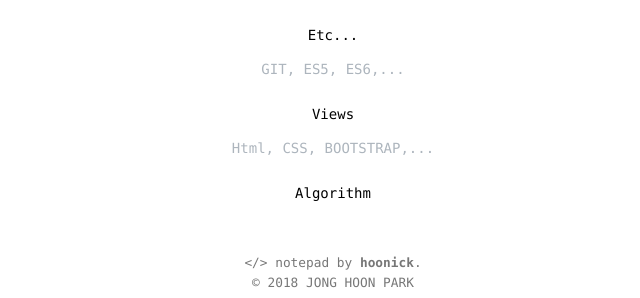
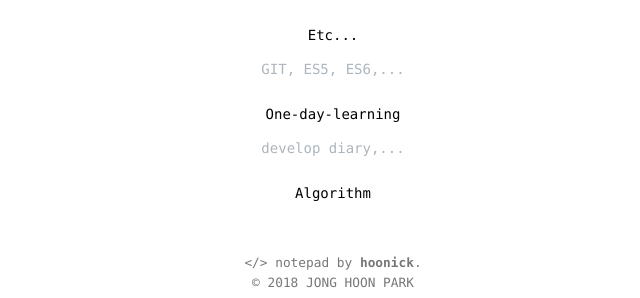
Before and after one commit to hoonick91/-old-choonick.github.io, a Jekyll site: the page built from index.html, in a window 1280 px wide. Shown: the part 224-522 px from the top of the page, without its empty margins (307-947 px from the left). Built offline with Jekyll 4.4.1, drawn with Linux system fonts in a browser that asks for light colours.

Commit message:
update one day learning

```diff
--- a/index.html
+++ b/index.html
@@ -27,10 +27,10 @@ layout: default
         <li>
 
             <div class="title">
-                <a href="https://choonick.github.io/views">Views</a>
+                <a href="https://choonick.github.io/one-day-learning/">One-day-learning</a>
             </div>
             <div>
-                <p style="color: #adb5bd">Html, CSS, BOOTSTRAP,... </p>
+                <p style="color: #adb5bd">develop diary,... </p>
             </div>
         </li>
 
```
